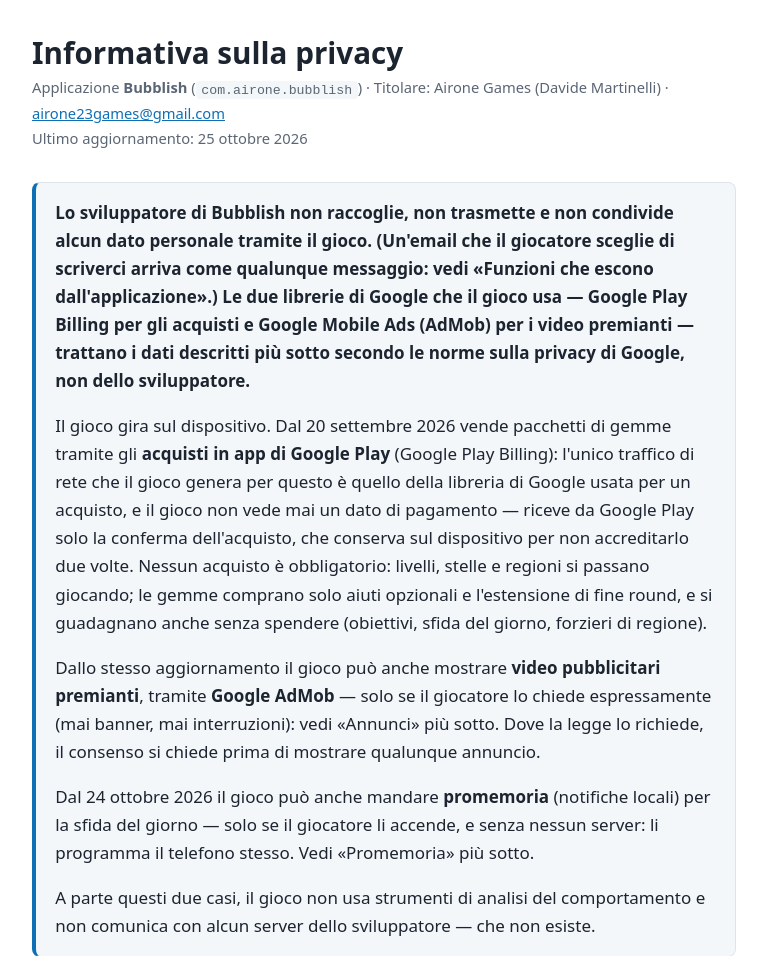
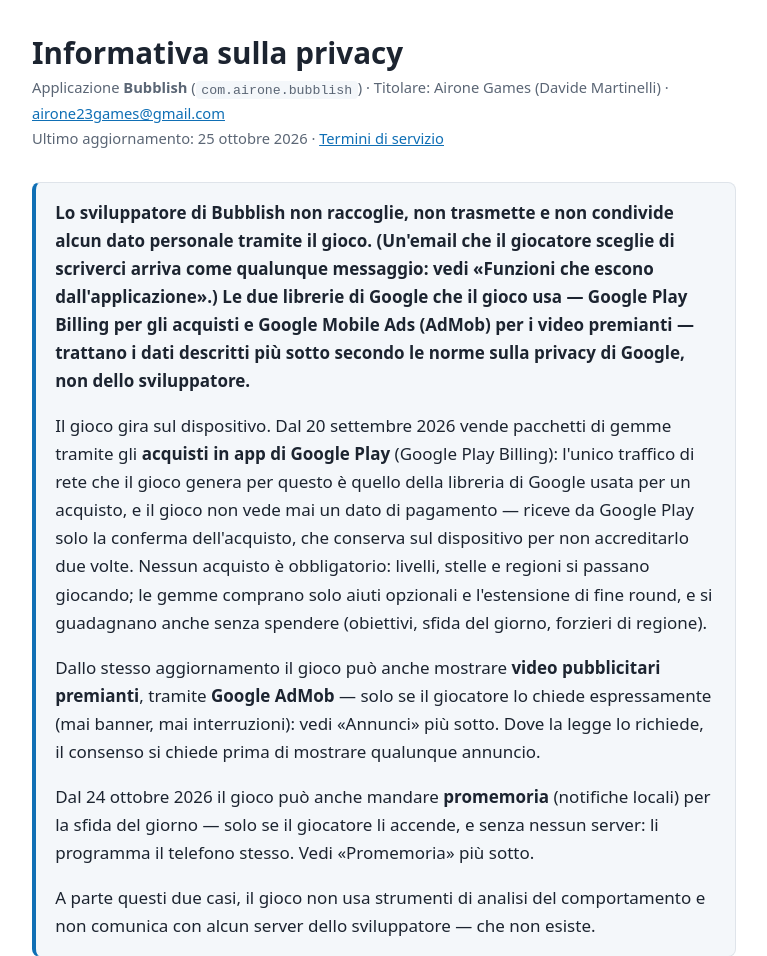
Before and after one commit to Air0ne23/bubblish-privacy, a plain HTML site: page index.html in a window 1280 px wide. Shown: the top 956 px of the page, without its empty margins (256-1023 px from the left). Drawn offline with Linux system fonts and the light colour scheme.

Commit message:
Informativa: link ai Termini di servizio

```diff
--- a/index.html
+++ b/index.html
@@ -57,7 +57,8 @@
   Applicazione <strong>Bubblish</strong> (<code>com.airone.bubblish</code>) ·
   Titolare: Airone Games (Davide Martinelli) ·
   <a href="mailto:airone23games@gmail.com">airone23games@gmail.com</a><br>
-  Ultimo aggiornamento: 25 ottobre 2026
+  Ultimo aggiornamento: 25 ottobre 2026 ·
+  <a href="termini.html">Termini di servizio</a>
 </p>
 
 <div class="sunto">
@@ -316,7 +317,7 @@ qualunque momento di vederla, correggerla o cancellarla scrivendo allo stesso in
 Per qualunque domanda:
 <a href="mailto:airone23games@gmail.com">airone23games@gmail.com</a>.</p>
 
-<footer>Airone Games — Bubblish</footer>
+<footer>Airone Games — Bubblish · <a href="termini.html">Termini di servizio</a></footer>
 
 </main>
 </body>
```
